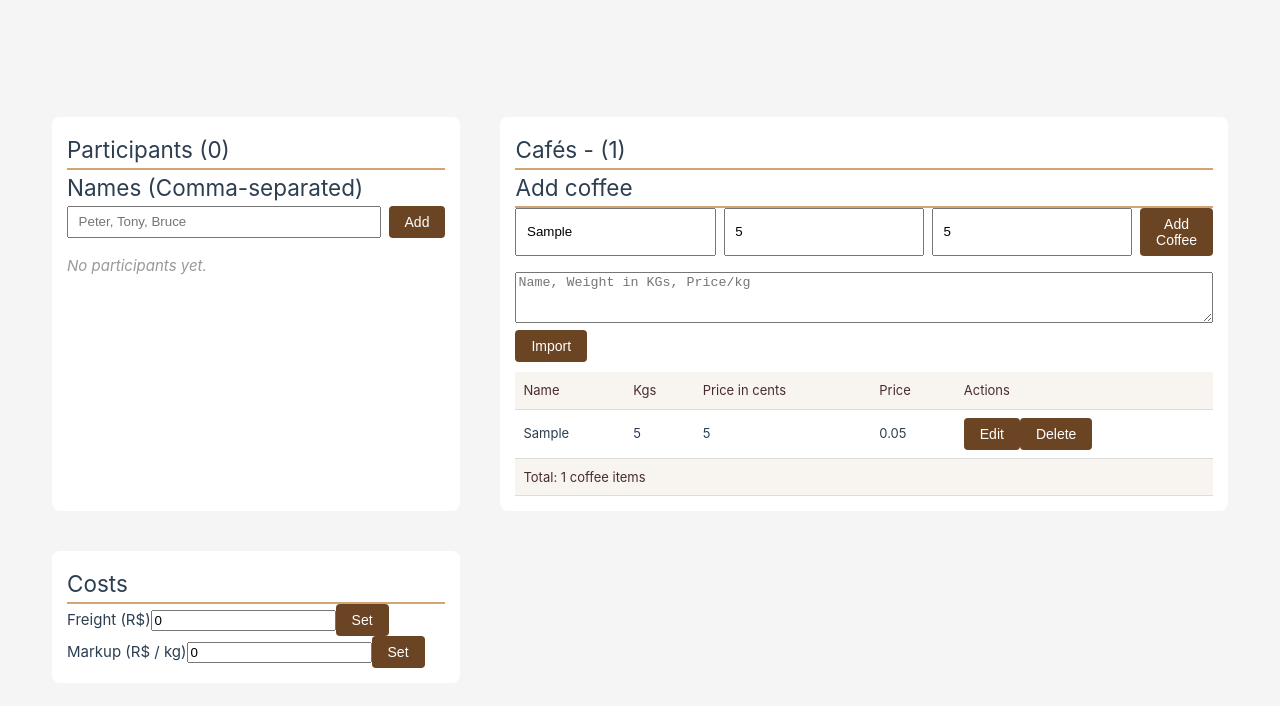
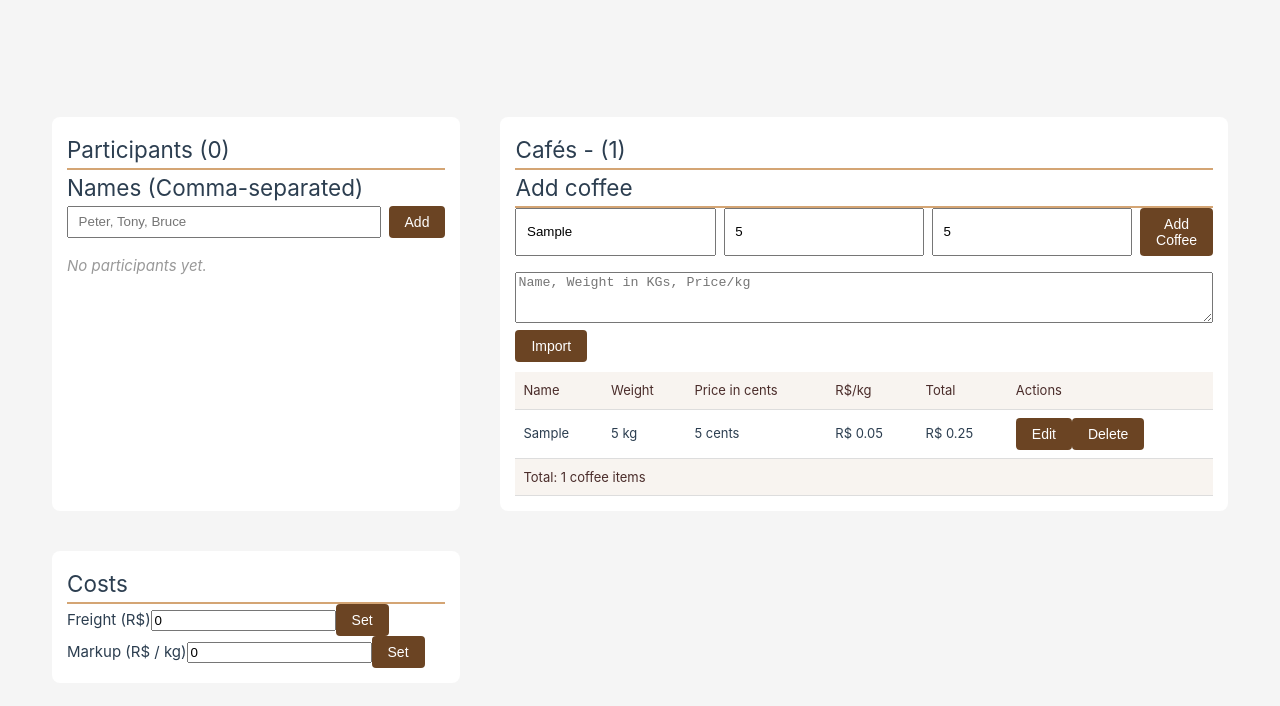
Before and after one commit to paulograbin/coffee, a Vue app: page /#/ in a window 1280 px wide. Both pictures are taken after typing "Sample", "5", "5" into the empty fields and a click on the button "Add Coffee". Shown: the top 706 px of the page. Built offline with nearby package versions, Linux system fonts and the light colour scheme; the HTML template or start-up script is replaced by a standard one.

Commit message:
Change values on coffee table

```diff
--- a/src/components/CoffeeTable.vue
+++ b/src/components/CoffeeTable.vue
@@ -78,18 +78,20 @@ function importCoffeeCsv() {
       <thead>
         <tr>
           <th>Name</th>
-          <th>Kgs</th>
+          <th>Weight</th>
           <th>Price in cents</th>
-          <th>Price</th>
+          <th>R$/kg</th>
+          <th>Total</th>
           <th>Actions</th>
         </tr>
       </thead>
       <tbody>
         <tr v-for="c in store.coffees" :key="c.id">
           <td>{{ c.name }}</td>
-          <td>{{ c.weight }}</td>
-          <td>{{ c.priceInCents }}</td>
-          <td>{{ c.price }}</td>
+          <td>{{ c.weight }} kg</td>
+          <td>{{ c.priceInCents }} cents</td>
+          <td>R$ {{ c.price }}</td>
+          <td>R$ {{ c.weight * c.price }}</td>
           <td>
             <button class="edit-btn">Edit</button>
             <button class="delete-btn" @click="removeCoffee(c.id)">Delete</button>
```
